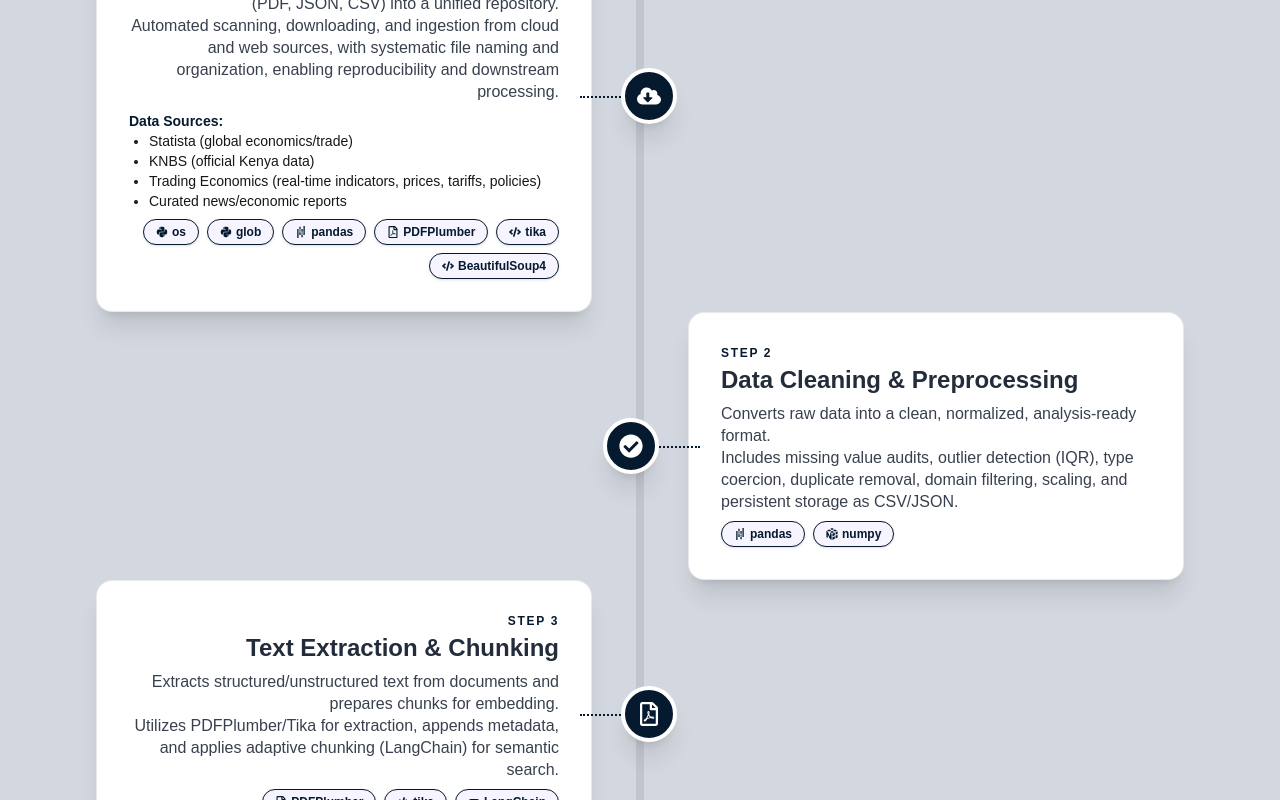
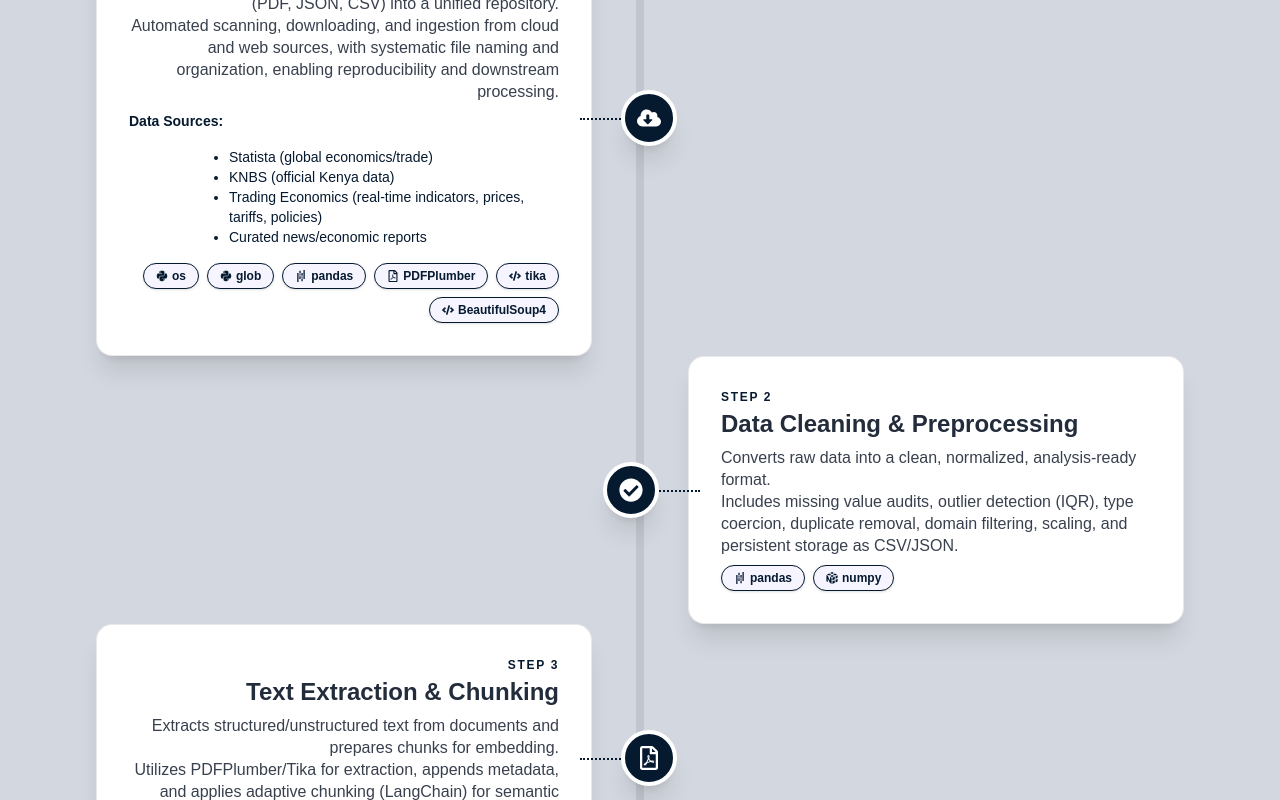
Before and after one commit to TirsitTeshome/Zeno-Technical-Docs, a Next.js app: page /ai in a window 1280 px wide. Shown: the part 900-1700 px from the top of the page. Built offline with nearby package versions, Linux system fonts and the light colour scheme; a web font is replaced by a local one.

Commit message:
add visibility for data sources

```diff
--- a/src/app/ai/page.tsx
+++ b/src/app/ai/page.tsx
@@ -46,7 +46,7 @@ const pipelineSteps = [
     details: (
       <div className="text-xs md:text-sm mt-2 mb-2 text-left">
         <span className="font-bold text-[#05192F]">Data Sources:</span>
-        <ul className="list-disc ml-5">
+        <ul className="list-disc ml-25 text-[#05192F] my-4">
           <li>Statista (global economics/trade)</li>
           <li>KNBS (official Kenya data)</li>
           <li>Trading Economics (real-time indicators, prices, tariffs, policies)</li>
@@ -101,7 +101,7 @@ const pipelineSteps = [
     description: (
       <>
         Converts text chunks into semantic vectors for search and ML.<br />
-        Uses Google Generative AI’s embedding model (via langchain-google-genai), with batch processing and error handling for reliability.
+        Uses Google Generative AI's embedding model (via langchain-google-genai), with batch processing and error handling for reliability.
       </>
     ),
     frameworks: [
@@ -786,7 +786,7 @@ export default function RoutingCardsPage() {
               the ASGI server, with endpoints defined in{" "}
               <span className="font-mono">zeno_agent/agent.py</span>. It
               supports JSON-based requests and responses, is Docker-ready for
-              deployment, and includes automatic API documentation via FastAPI’s
+              deployment, and includes automatic API documentation via FastAPI's
               Swagger UI. The primary endpoint is{" "}
               <span className="font-mono">/query</span> for analysis requests,
               with a <span className="font-mono">/healthz</span> endpoint for
```
